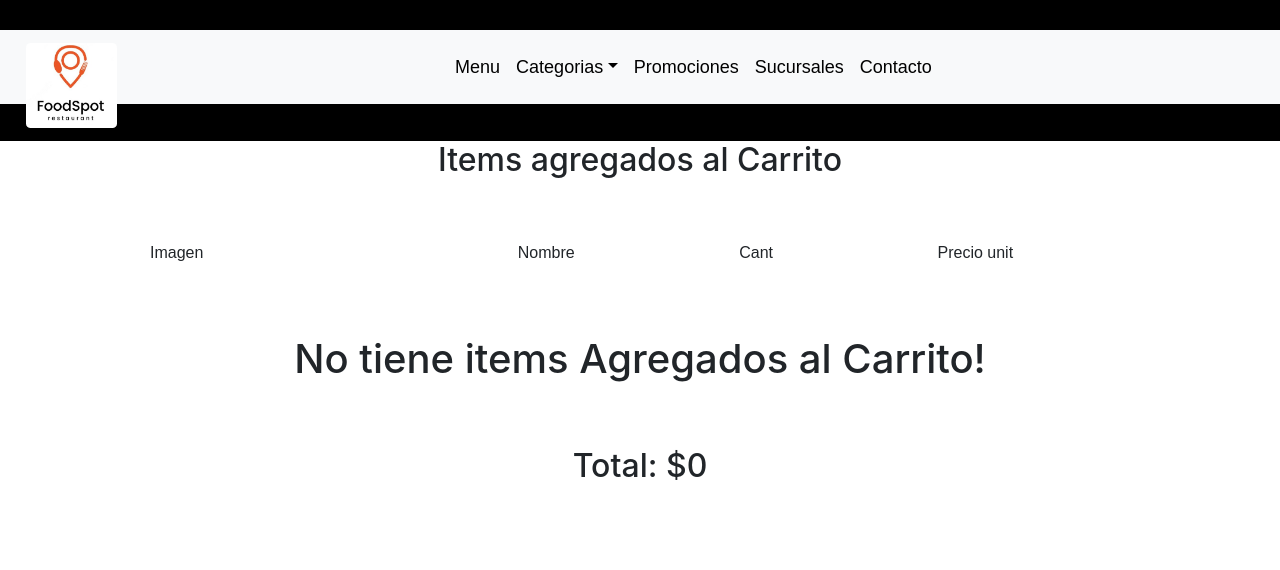
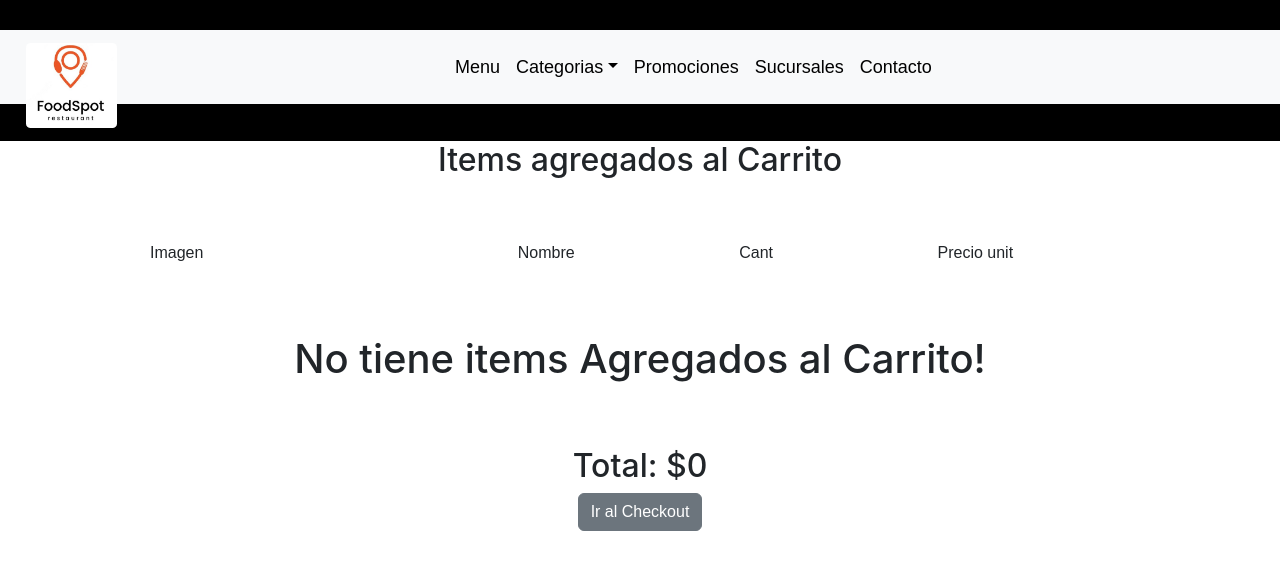
Before and after one commit to juanch013/proyecto-final-react, a React (Create React App) app: page /Carrito in a window 1280 px wide. Shown: the top 570 px of the page. Built offline with nearby package versions, Linux system fonts and the light colour scheme; a web font is replaced by a local one.

Commit message:
commit agregando el checkout y generacion de orden

```diff
--- a/src/App.js
+++ b/src/App.js
@@ -5,6 +5,7 @@ import ItemDetailContainer from './components/ItemDetailContainer/ItemDetailCont
 import {BrowserRouter,Routes,Route} from 'react-router-dom'
 import { ContextoCarritoProvider } from './context/ContextoCarrito';
 import Carrito from '../src/components/Carrito/Carrito'
+import Checkout from './components/Checkout/Checkout';
 
 function App() {
   return (
@@ -18,6 +19,7 @@ function App() {
                 <Route path='*' element={<h1>404 NOT FOUND</h1>}/>
                 <Route path='/categoria/:cat' element={<ItemListContainer/>}/>
                 <Route path='/Carrito' element={<Carrito/>}/>
+                <Route path='/Checkout' element={<Checkout/>}/>
               </Routes>
           </BrowserRouter>
        </ContextoCarritoProvider>
--- a/src/components/Carrito/Carrito.js
+++ b/src/components/Carrito/Carrito.js
@@ -1,12 +1,12 @@
 import CarritoContext from '../../context/ContextoCarrito'
 import './Carrito.css'
 import { useContext } from 'react';
+import { Button } from 'reactstrap';
+import { Link } from 'react-router-dom';
 
 
 const Carrito = () =>{
     const { Carrito , eliminarItemCarrito, getPrecioTotal} = useContext(CarritoContext);
-
-    console.log(Carrito)
     return(
         <div>
             <h2>Items agregados al Carrito</h2>
@@ -45,6 +45,8 @@ const Carrito = () =>{
                 <h2>
                    Total: ${getPrecioTotal()}
                 </h2>
+                <Link to='../Checkout'><Button>Ir al Checkout</Button></Link>
+
             </div>
         </div>
     )
```
Also changed, not shown: src/components/itemListContainer/itemListConatainer.js (+1 -7 lines).
